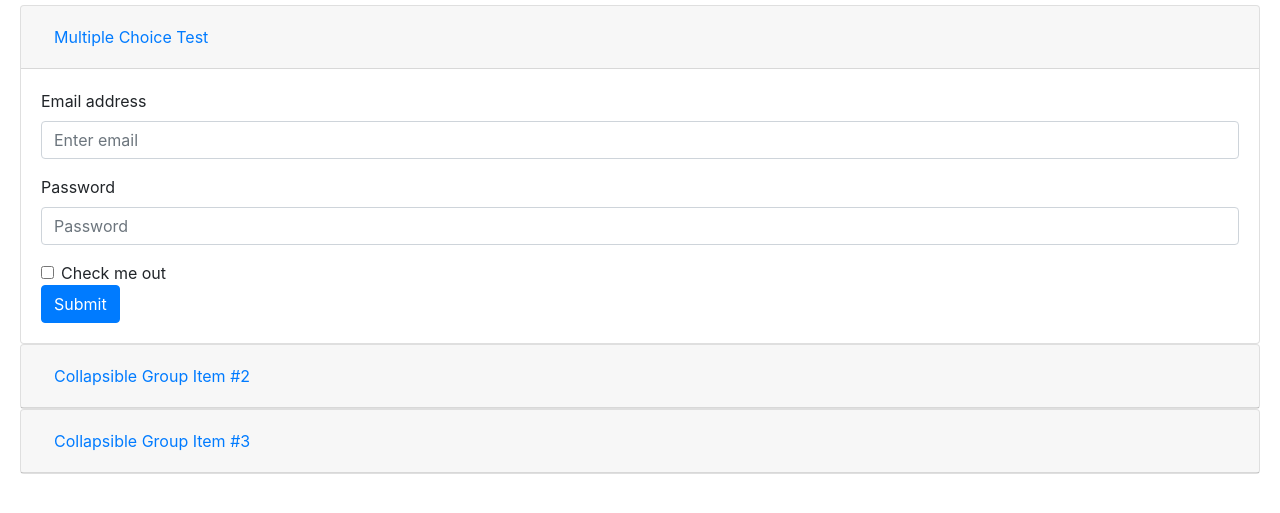
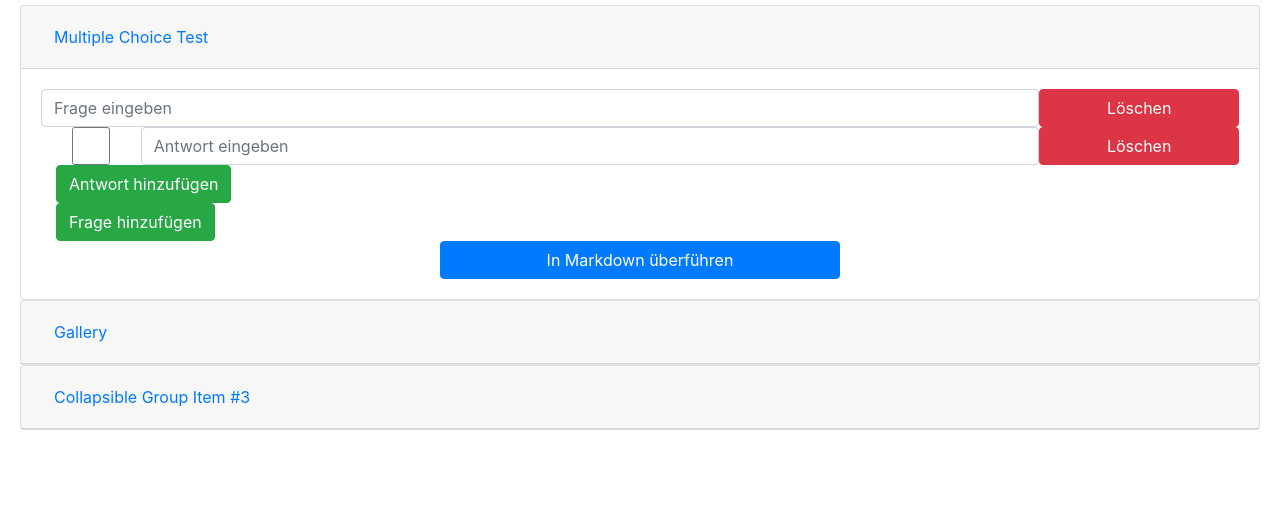
Before and after one commit to tisch019/Markdown-Interactive, a website: page resources/html/InteractivityWizard.html in a window 1280 px wide. Shown: the part 61-574 px from the top of the page. Drawn offline with nearby package versions, Linux system fonts and the light colour scheme.

```diff
--- a/resources/html/InteractivityWizard.html
+++ b/resources/html/InteractivityWizard.html
@@ -15,8 +15,8 @@
   <div class="card">
     <div class="card-header" id="headingOne">
     <h5 class="mb-0">
-              <button class="btn btn-link" data-toggle="collapse" data-target="#collapseOne" aria-expanded="true" aria-controls="collapseOne">
-                Multiple Choice Test
+      <button class="btn btn-link" data-toggle="collapse" data-target="#collapseOne" aria-expanded="true"
+      aria-controls="collapseOne">Multiple Choice Test
       </button>
     </h5>
     </div>
@@ -24,20 +24,28 @@
     <div id="collapseOne" class="collapse show" aria-labelledby="headingOne" data-parent="#accordion">
     <div class="card-body">
       <form>
-                    <div class="form-group">
-                        <label for="exampleInputEmail1">Email address</label>
-                        <input type="email" class="form-control" id="exampleInputEmail1" aria-describedby="emailHelp"
-                            placeholder="Enter email">
+      <div class="container-fluid">
+        <div class="question row">
+        <input type="text" class="form-control questionInput col-10" placeholder="Frage eingeben">
+        <button type="button" class="btn btn-danger col-2" onclick="removeQuestion(event)">Löschen</button>
+        <div class="answers container-fluid">
+          <div class="answer row">
+          <input type="checkbox" class="correctAnswer col-1">
+          <input type="text" class="form-control answerInput col-9" placeholder="Antwort eingeben">
+          <button type="button" class="btn btn-danger col-2" onclick="removeAnswer(event)">Löschen</button>
           </div>
-                    <div class="form-group">
-                        <label for="exampleInputPassword1">Password</label>
-                        <input type="password" class="form-control" id="exampleInputPassword1" placeholder="Password">
+          <button type="button" class="btn btn-success" onclick="addAnswer(event)">Antwort
+          hinzufügen</button>
         </div>
-                    <div class="form-check">
-                        <input type="checkbox" class="form-check-input" id="exampleCheck1">
-                        <label class="form-check-label" for="exampleCheck1">Check me out</label>
         </div>
-                    <button type="submit" class="btn btn-primary">Submit</button>
+        <button type="button" class="btn btn-success" onclick="addQuestion(event)">Frage
+        hinzufügen</button>
+      </div>
+      <div class="container-fluid">
+        <div class="row">
+        <button type="button" class="btn btn-primary col-4 offset-4" onclick="parseMultipleChoiceTest()">In Markdown überführen</button>
+        </div>
+      </div>
       </form>
     </div>
     </div>
@@ -45,36 +53,64 @@
   <div class="card">
     <div class="card-header" id="headingTwo">
     <h5 class="mb-0">
-              <button class="btn btn-link collapsed" data-toggle="collapse" data-target="#collapseTwo" aria-expanded="false" aria-controls="collapseTwo">
-                Collapsible Group Item #2
+      <button class="btn btn-link collapsed" data-toggle="collapse" data-target="#collapseTwo" aria-expanded="false"
+      aria-controls="collapseTwo">
+      Gallery
       </button>
     </h5>
     </div>
     <div id="collapseTwo" class="collapse" aria-labelledby="headingTwo" data-parent="#accordion">
     <div class="card-body">
-              Anim pariatur cliche reprehenderit, enim eiusmod high life accusamus terry richardson ad squid. 3 wolf moon officia aute, non cupidatat skateboard dolor brunch. Food truck quinoa nesciunt laborum eiusmod. Brunch 3 wolf moon tempor, sunt aliqua put a bird on it squid single-origin coffee nulla assumenda shoreditch et. Nihil anim keffiyeh helvetica, craft beer labore wes anderson cred nesciunt sapiente ea proident. Ad vegan excepteur butcher vice lomo. Leggings occaecat craft beer farm-to-table, raw denim aesthetic synth nesciunt you probably haven't heard of them accusamus labore sustainable VHS.
+      <form>
+        <div class="container-fluid">
+          <div class="galleryElement row">
+            <input type="text" class="form-control imgPathInput col-12" placeholder="Bild URL eingeben">
+            <input type="text" class="form-control imgPathInput col-12" placeholder="Bild Beschreibung eingeben">
+            <button type="button" class="btn btn-danger col-1" onclick="removeGalleryElement(event)">Löschen</button>
+          </div>
+          <button type="button" class="btn btn-success" onclick="addGalleryElement(event)">Bild
+          hinzufügen</button>
+        </div>
+        <div class="container-fluid">
+          <div class="row">
+          <button type="button" class="btn btn-primary col-4 offset-4" onclick="parseGallery()">In Markdown überführen</button>
+          </div>
+        </div>
+        </form>
     </div>
     </div>
   </div>
   <div class="card">
     <div class="card-header" id="headingThree">
     <h5 class="mb-0">
-              <button class="btn btn-link collapsed" data-toggle="collapse" data-target="#collapseThree" aria-expanded="false" aria-controls="collapseThree">
+      <button class="btn btn-link collapsed" data-toggle="collapse" data-target="#collapseThree"
+      aria-expanded="false" aria-controls="collapseThree">
       Collapsible Group Item #3
       </button>
     </h5>
     </div>
     <div id="collapseThree" class="collapse" aria-labelledby="headingThree" data-parent="#accordion">
     <div class="card-body">
-              Anim pariatur cliche reprehenderit, enim eiusmod high life accusamus terry richardson ad squid. 3 wolf moon officia aute, non cupidatat skateboard dolor brunch. Food truck quinoa nesciunt laborum eiusmod. Brunch 3 wolf moon tempor, sunt aliqua put a bird on it squid single-origin coffee nulla assumenda shoreditch et. Nihil anim keffiyeh helvetica, craft beer labore wes anderson cred nesciunt sapiente ea proident. Ad vegan excepteur butcher vice lomo. Leggings occaecat craft beer farm-to-table, raw denim aesthetic synth nesciunt you probably haven't heard of them accusamus labore sustainable VHS.
+      Anim pariatur cliche reprehenderit, enim eiusmod high life accusamus terry richardson ad squid. 3 wolf moon
+      officia aute, non cupidatat skateboard dolor brunch. Food truck quinoa nesciunt laborum eiusmod. Brunch 3 wolf
+      moon tempor, sunt aliqua put a bird on it squid single-origin coffee nulla assumenda shoreditch et. Nihil anim
+      keffiyeh helvetica, craft beer labore wes anderson cred nesciunt sapiente ea proident. Ad vegan excepteur
+      butcher vice lomo. Leggings occaecat craft beer farm-to-table, raw denim aesthetic synth nesciunt you probably
+      haven't heard of them accusamus labore sustainable VHS.
     </div>
     </div>
   </div>
   </div>
 
-      <script src="https://code.jquery.com/jquery-3.2.1.slim.min.js" integrity="sha384-KJ3o2DKtIkvYIK3UENzmM7KCkRr/rE9/Qpg6aAZGJwFDMVNA/GpGFF93hXpG5KkN" crossorigin="anonymous"></script>
-      <script src="https://cdnjs.cloudflare.com/ajax/libs/popper.js/1.12.9/umd/popper.min.js" integrity="sha384-ApNbgh9B+Y1QKtv3Rn7W3mgPxhU9K/ScQsAP7hUibX39j7fakFPskvXusvfa0b4Q" crossorigin="anonymous"></script>
-      <script src="https://maxcdn.bootstrapcdn.com/bootstrap/4.0.0/js/bootstrap.min.js" integrity="sha384-JZR6Spejh4U02d8jOt6vLEHfe/JQGiRRSQQxSfFWpi1MquVdAyjUar5+76PVCmYl" crossorigin="anonymous"></script>
+  <script src="https://code.jquery.com/jquery-3.2.1.slim.min.js"
+  integrity="sha384-KJ3o2DKtIkvYIK3UENzmM7KCkRr/rE9/Qpg6aAZGJwFDMVNA/GpGFF93hXpG5KkN"
+  crossorigin="anonymous"></script>
+  <script src="https://cdnjs.cloudflare.com/ajax/libs/popper.js/1.12.9/umd/popper.min.js"
+  integrity="sha384-ApNbgh9B+Y1QKtv3Rn7W3mgPxhU9K/ScQsAP7hUibX39j7fakFPskvXusvfa0b4Q"
+  crossorigin="anonymous"></script>
+  <script src="https://maxcdn.bootstrapcdn.com/bootstrap/4.0.0/js/bootstrap.min.js"
+  integrity="sha384-JZR6Spejh4U02d8jOt6vLEHfe/JQGiRRSQQxSfFWpi1MquVdAyjUar5+76PVCmYl"
+  crossorigin="anonymous"></script>
 </body>
 
 </html>
```
Also changed, not shown: resources/main.js (+6 -6 lines), resources/style.css (+31 -0 lines), src/extension.ts (+22 -12 lines), src/transformInteractiveElements.ts (line endings or trailing spaces). Lines whose indentation alone changed are shown as unchanged.
